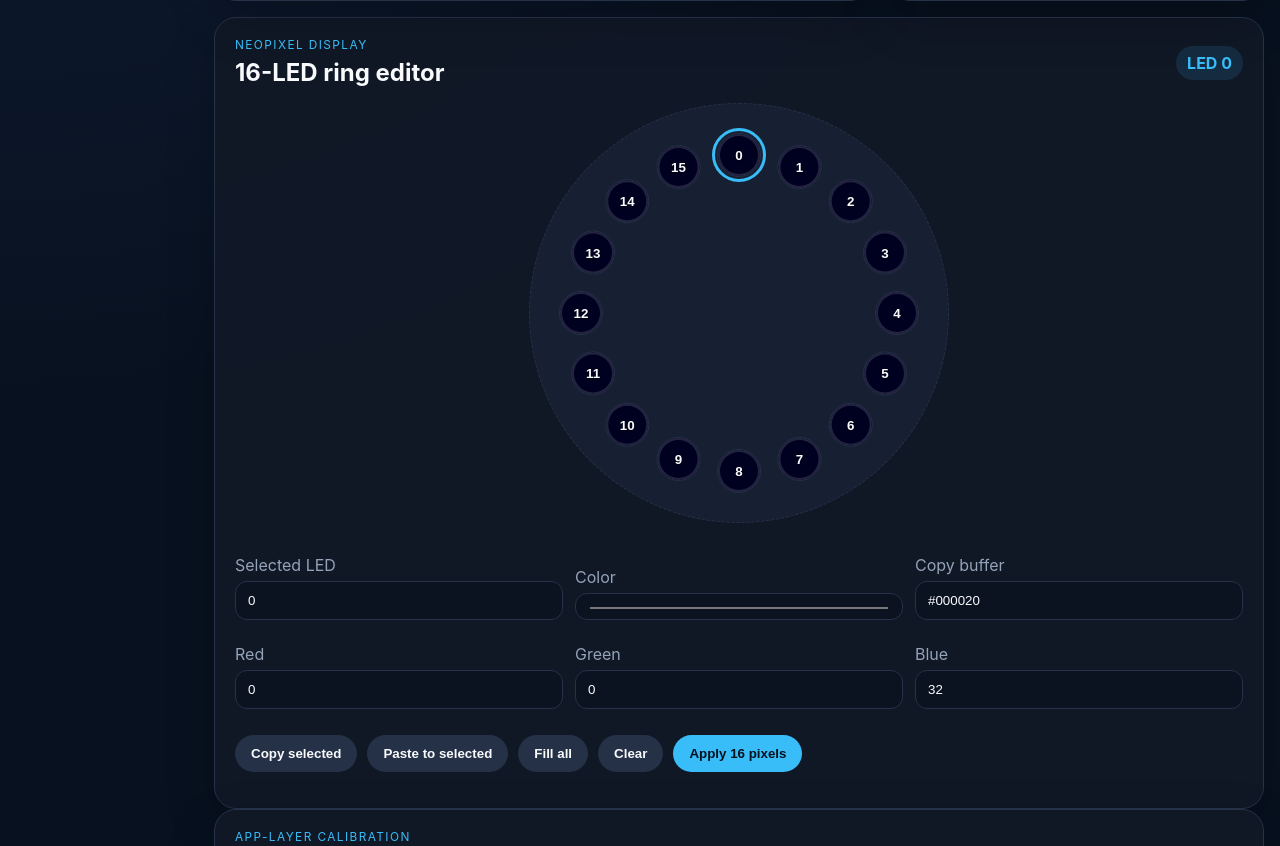
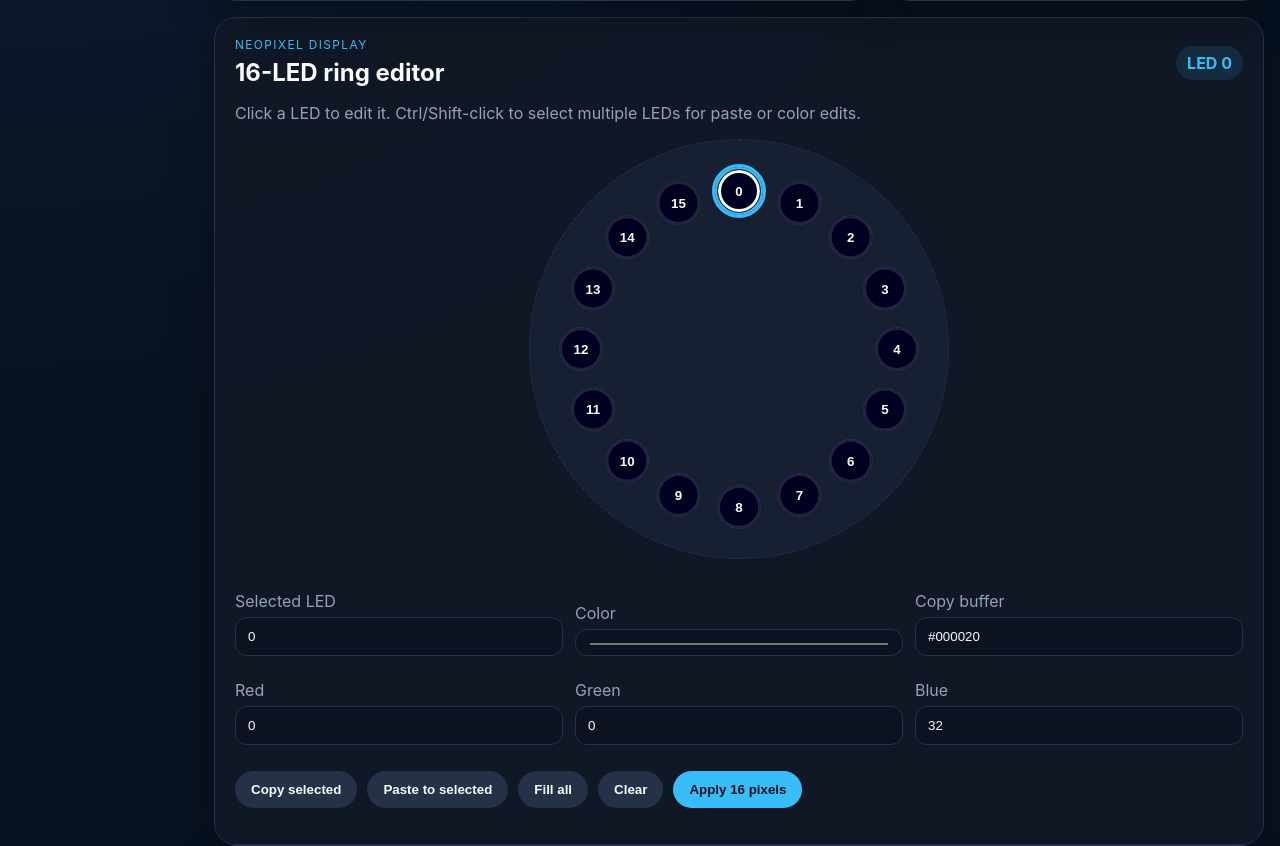
Before and after one commit to schaffer2013/SortingMachineArray, a Python web app: template src/sorter/interfaces/web/templates/machine.html in a window 1280 px wide. Shown: the part 698-1544 px from the top of the page. Run offline with Jinja, Linux system fonts and the light colour scheme; the template is opened without the code that fills it, so the values that code supplies are empty.

Commit message:
Support multi-select NeoPixel editing

```diff
--- a/src/sorter/interfaces/web/static/app.css
+++ b/src/sorter/interfaces/web/static/app.css
@@ -132,6 +132,7 @@ input[type="checkbox"] { width:auto; justify-self:start; }
   color:var(--text); text-shadow:0 1px 3px rgba(0,0,0,.55); box-shadow: inset 0 0 0 2px rgba(255,255,255,.14);
 }
 .pixel-button.selected { outline:3px solid var(--accent); outline-offset:2px; }
+.pixel-button.primary { box-shadow: inset 0 0 0 3px var(--text), 0 0 0 2px var(--accent); }
 .checkbox-row { display:flex; gap:14px; flex-wrap:wrap; margin:12px 0; }
 .checkbox-row label { display:flex; gap:8px; align-items:center; margin:0; }
 .checkbox-row input { width:auto; }
--- a/src/sorter/interfaces/web/static/app.js
+++ b/src/sorter/interfaces/web/static/app.js
@@ -119,6 +119,7 @@ window.SorterPages = {
     const pixelMessage = document.querySelector("#pixel-message");
     const pixels = Array.from({length: 16}, () => [0, 0, 32]);
     let selectedPixel = 0;
+    let selectedPixels = new Set([0]);
     let copiedPixel = [0, 0, 32];
     document.querySelectorAll("[data-control]").forEach(button => button.onclick = async () => {
       const action = button.dataset.control;
@@ -189,16 +190,17 @@ window.SorterPages = {
       pixelGrid.innerHTML = pixels.map((pixel, index) => `
         <button
           type="button"
-          class="pixel-button${index === selectedPixel ? " selected" : ""}"
+          class="pixel-button${selectedPixels.has(index) ? " selected" : ""}${index === selectedPixel ? " primary" : ""}"
           data-pixel-index="${index}"
           style="background:${rgbToHex(pixel)}; --angle:${index * 22.5}deg"
           title="LED ${index}">
           ${index}
         </button>`).join("");
       pixelGrid.querySelectorAll("[data-pixel-index]").forEach(button => {
-        button.onclick = () => selectPixel(Number(button.dataset.pixelIndex));
+        button.onclick = event => selectPixel(Number(button.dataset.pixelIndex), event);
       });
-      pixelEditorPill.textContent = `LED ${selectedPixel}`;
+      pixelEditorPill.textContent = selectedPixels.size === 1 ? `LED ${selectedPixel}` : `${selectedPixels.size} LEDs`;
+      pixelCopy.disabled = selectedPixels.size !== 1;
     }
     function syncPixelInputs() {
       const pixel = pixels[selectedPixel];
@@ -209,13 +211,23 @@ window.SorterPages = {
       pixelBlue.value = pixel[2];
       pixelCopyPreview.value = rgbToHex(copiedPixel);
     }
-    function selectPixel(index) {
+    function selectPixel(index, event = null) {
       selectedPixel = Math.max(0, Math.min(15, Number(index) || 0));
+      if (event?.ctrlKey || event?.metaKey || event?.shiftKey) {
+        if (selectedPixels.has(selectedPixel) && selectedPixels.size > 1) {
+          selectedPixels.delete(selectedPixel);
+        } else {
+          selectedPixels.add(selectedPixel);
+        }
+      } else {
+        selectedPixels = new Set([selectedPixel]);
+      }
       syncPixelInputs();
       renderPixels();
     }
     function setSelectedPixel(rgb) {
-      pixels[selectedPixel] = rgb.map(clampChannel);
+      const color = rgb.map(clampChannel);
+      selectedPixels.forEach(index => pixels[index] = [...color]);
       syncPixelInputs();
       renderPixels();
     }
@@ -225,13 +237,21 @@ window.SorterPages = {
       input.oninput = () => setSelectedPixel([pixelRed.value, pixelGreen.value, pixelBlue.value]);
     });
     pixelCopy.onclick = () => {
+      if (selectedPixels.size !== 1) {
+        pixelMessage.textContent = "Select exactly one LED to copy";
+        return;
+      }
       copiedPixel = [...pixels[selectedPixel]];
       syncPixelInputs();
       pixelMessage.textContent = `Copied LED ${selectedPixel}`;
     };
     pixelPaste.onclick = () => {
-      setSelectedPixel([...copiedPixel]);
-      pixelMessage.textContent = `Pasted to LED ${selectedPixel}`;
+      selectedPixels.forEach(index => pixels[index] = [...copiedPixel]);
+      syncPixelInputs();
+      renderPixels();
+      pixelMessage.textContent = selectedPixels.size === 1
+        ? `Pasted to LED ${selectedPixel}`
+        : `Pasted to ${selectedPixels.size} LEDs`;
     };
     pixelFill.onclick = () => {
       const color = [...pixels[selectedPixel]];
--- a/src/sorter/interfaces/web/templates/machine.html
+++ b/src/sorter/interfaces/web/templates/machine.html
@@ -56,6 +56,7 @@
     </div>
     <span id="pixel-editor-pill" class="pill">16 LEDs</span>
   </div>
+  <p class="muted">Click a LED to edit it. Ctrl/Shift-click to select multiple LEDs for paste or color edits.</p>
   <div id="pixel-grid" class="pixel-grid"></div>
   <div class="form-grid three-up">
     <label>Selected LED
```
